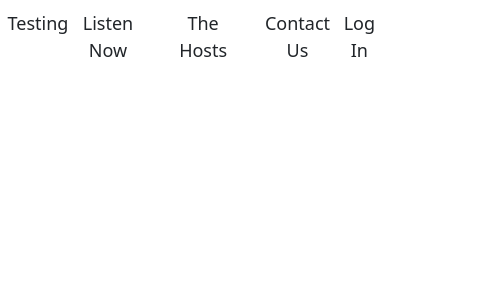
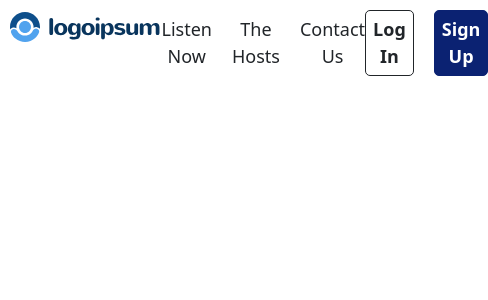
Before and after one commit to nlsnyder/3-idiots-ts, a React (Create React App) app: page / in a window 390 px wide. Shown: the top 300 px of the page, 488 px wide, since content can reach past the window. Built offline with nearby package versions, Linux system fonts and the light colour scheme.

Commit message:
use dummy svg logo, make navbar fully responsive, implement login buttons, just need to do hamburger menu

```diff
--- a/src/components/layout/MainNav.module.css
+++ b/src/components/layout/MainNav.module.css
@@ -13,3 +13,21 @@
   text-decoration: none;
   color: #212529;
 }
+
+.secondaryButton {
+  font-weight: 700;
+  border-radius: 0.5rem;
+  padding: 0.5rem 0.7rem;
+  background-color: #fff;
+  color: #212529;
+  border: 0.1rem solid #212529;
+}
+
+.primaryButton {
+  color: #fff;
+  background-color: #0b2272;
+  border: 0.1rem solid #0b2272;
+  border-radius: 0.5rem;
+  font-weight: 700;
+  padding: 0.5rem 0.7rem;
+}
--- a/src/components/layout/MainNav.tsx
+++ b/src/components/layout/MainNav.tsx
@@ -1,27 +1,25 @@
 import React from "react";
-import styles from './MainNav.module.css';
+import styles from "./MainNav.module.css";
+import logo from "../../img/logoipsum-logo-27.svg";
 
 const MainNav: React.FC<{}> = (props) => {
   return (
-    <div className={`container my-3 ${styles.containerStyle}`}>
+    <div className={`container-fluid container-lg my-3 ${styles.containerStyle}`}>
       <div className="row">
-        <div className="col-md-12 col-lg-10 m-auto">
+        <div className="col-12 col-xl-10 m-auto">
           <div className="d-flex justify-content-between align-items-md-center">
-            <div>Testing</div>
-            <div>
-              <div className={styles.list}>
-                <a href="/">
-                  Listen Now
-                </a>
-                <a href="/">
-                  The Hosts
-                </a>
-                <a href="/contact-us">
-                  Contact Us
-                </a>
-              </div>
+            <a href="/">
+              <img src={logo} alt="3 idiots logo" />
+            </a>
+            <div className={styles.list}>
+              <a href="/">Listen Now</a>
+              <a href="/">The Hosts</a>
+              <a href="/contact-us">Contact Us</a>
             </div>
-            <div>Log In</div>
+            <div className={styles.list}>
+              <button type="button" className={styles.secondaryButton}>Log In</button>
+              <button type="button" className={styles.primaryButton}>Sign Up</button>
+            </div>
           </div>
         </div>
       </div>
--- a/src/index.css
+++ b/src/index.css
@@ -15,5 +15,5 @@ large: 2.4rem
 x-large: 3rem */
 
 /**  COLOR SCHEME  **/
-/* Main color:
+/* Main color: #0b2272
 Secondary color: */
```
Also changed, not shown: src/img/logoipsum-logo-27.svg (added).
